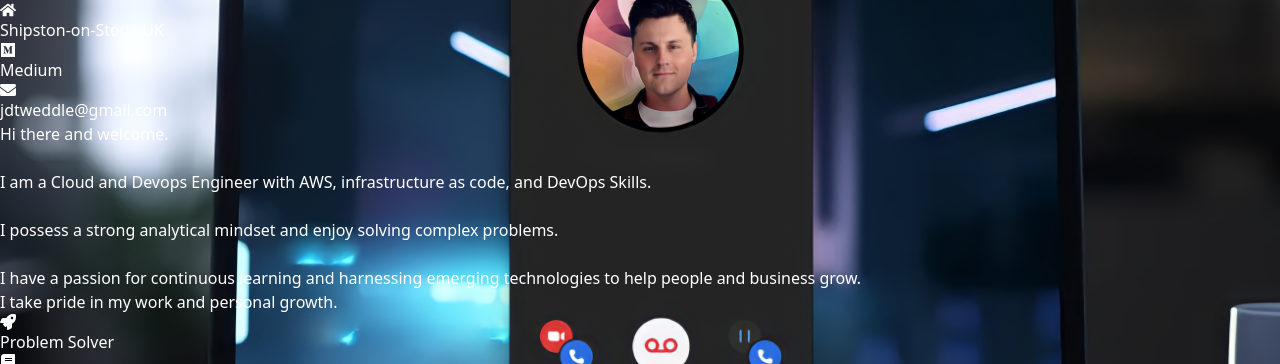
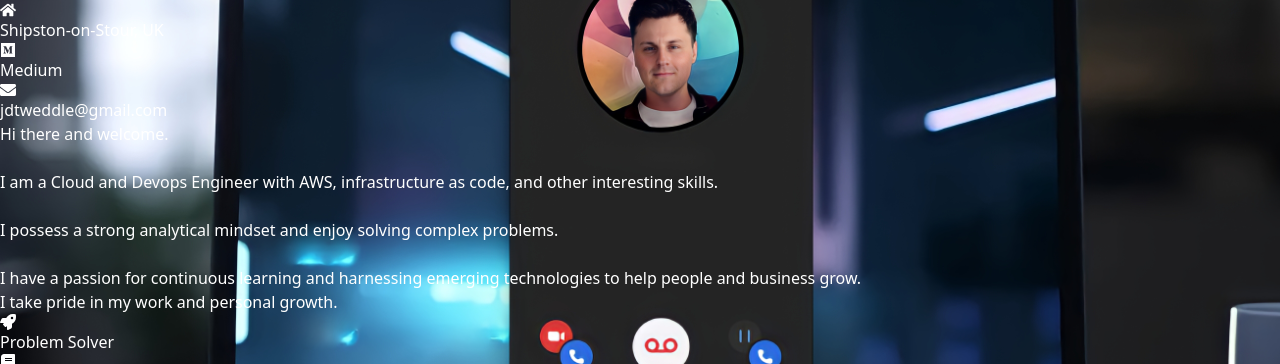
Before and after one commit to JDTweddle/Portfolio-Website, a React (Vite) app: page /about in a window 1280 px wide. Shown: the part 940-1304 px from the top of the page. Built offline with nearby package versions, Linux system fonts and the light colour scheme.

Commit message:
Update About.tsx

```diff
--- a/src/Components/About/About.tsx
+++ b/src/Components/About/About.tsx
@@ -30,7 +30,7 @@ const About: React.FC = () => {
             Hi there and welcome.
             <br></br> <br></br>
             I am a Cloud and Devops Engineer with AWS,
-            infrastructure as code, and DevOps Skills.
+            infrastructure as code, and other interesting skills.
             <br></br><br></br>
             I possess a strong analytical mindset
             and enjoy solving complex problems.
```
